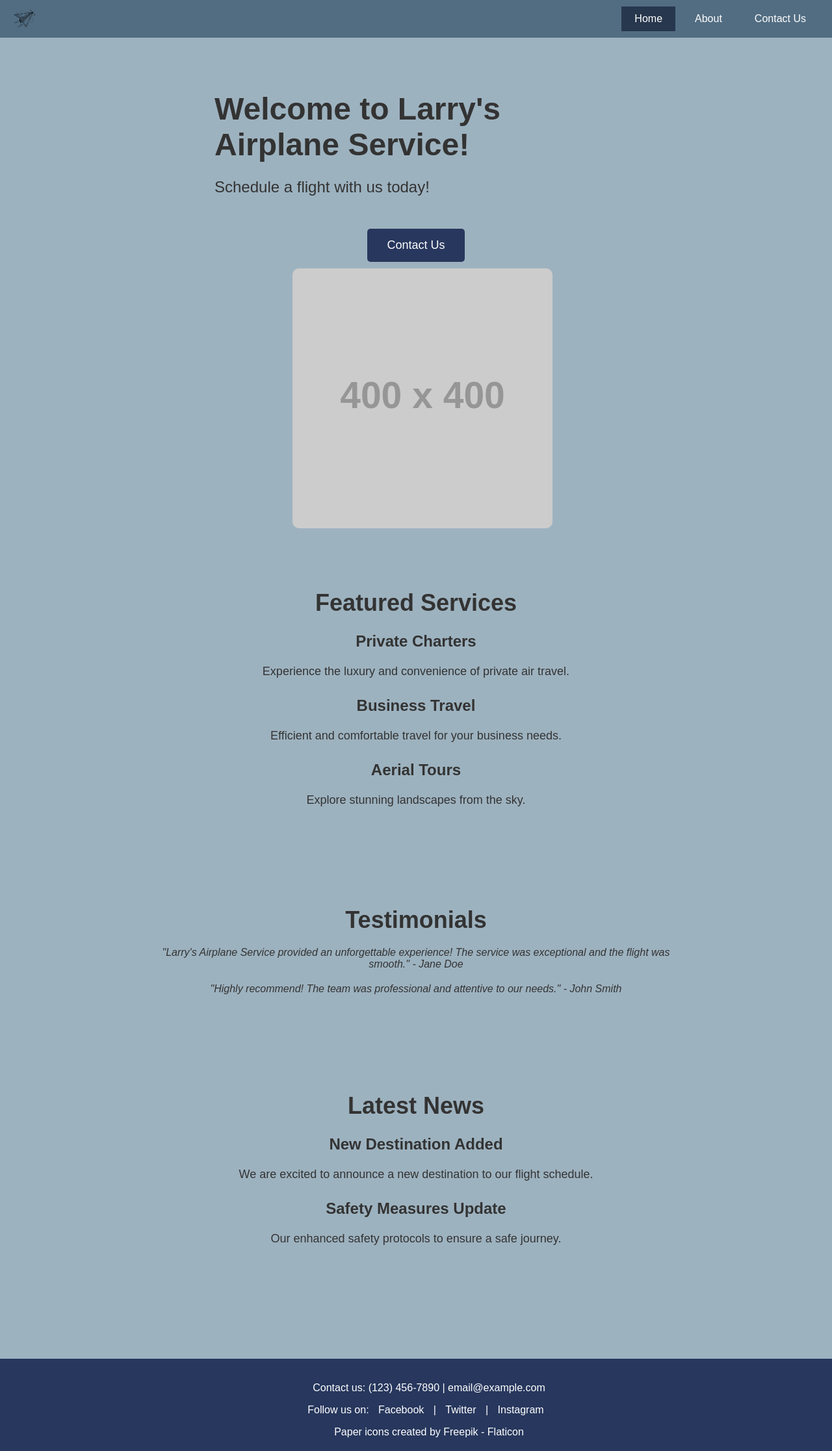
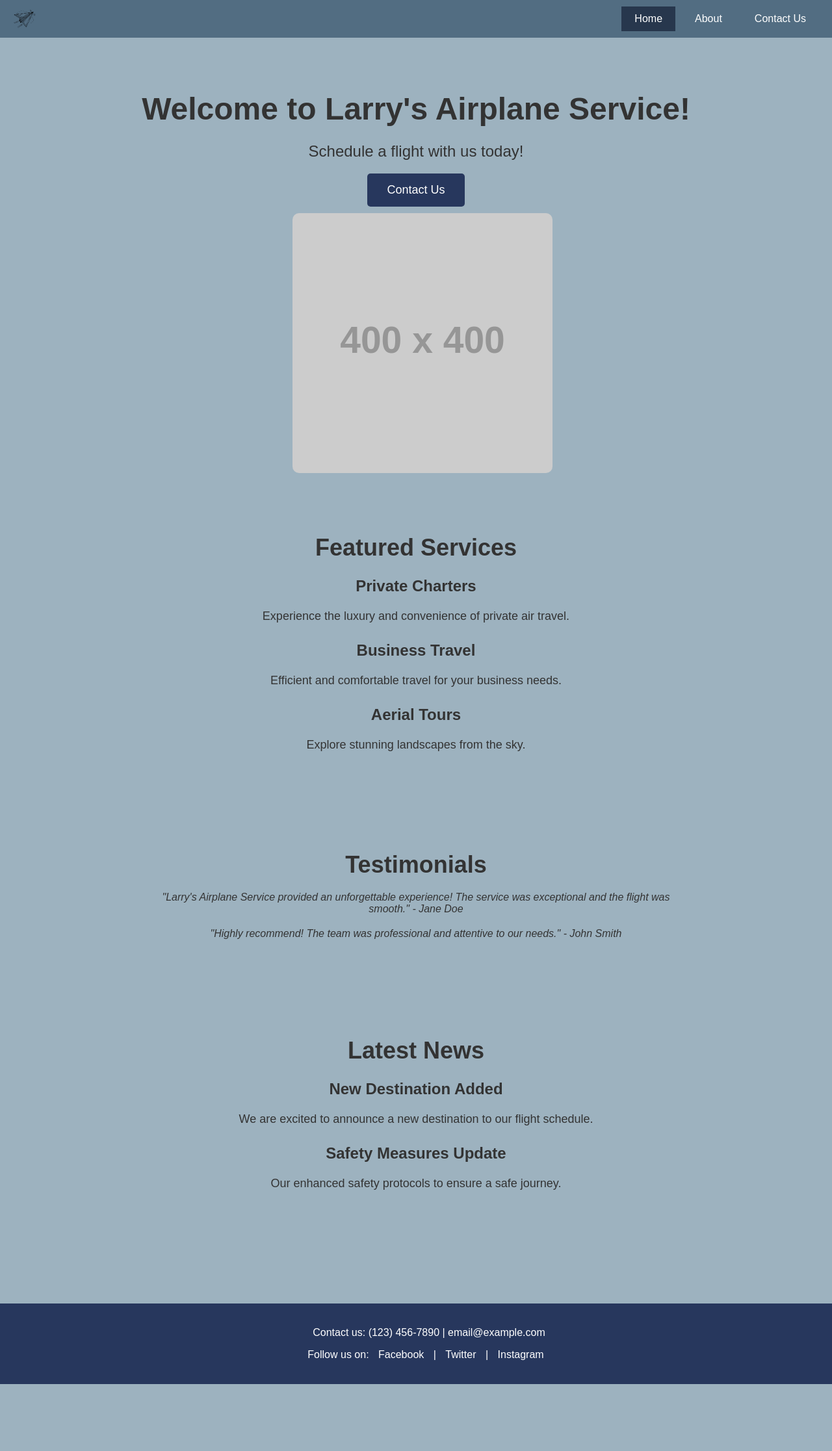
Before and after one commit to Doidae/Work-Airplane-Website, a React (Create React App) app in the folder frontend/: page / in a window 1280 px wide. Shown: the top 2233 px of the page at 65% size. After the commit the page ends 2130 px from the top, so only its background shows below. Built offline with nearby package versions, Linux system fonts and the light colour scheme.

Commit message:
Fixed the title not being aligned with the rest

```diff
--- a/frontend/src/components/Footer.js
+++ b/frontend/src/components/Footer.js
@@ -6,7 +6,6 @@ const Footer = () => {
         <div className="footer-container">
             <p>Contact us: (123) 456-7890 | email@example.com</p>
             <p>Follow us on: <a href="#">Facebook</a> | <a href="#">Twitter</a> | <a href="#">Instagram</a></p>
-            <a href="https://www.flaticon.com/free-icons/paper" title="paper icons">Paper icons created by Freepik - Flaticon</a>
         </div>
     )
 }
--- a/frontend/src/pages/HomePage.js
+++ b/frontend/src/pages/HomePage.js
@@ -5,7 +5,7 @@ import { Link } from 'react-router-dom';
 const HomePage = () => {
     return (
         <div className="homepage-container">
-            <div className="intro-container">
+            <div>
                 <h1 className="main-title">Welcome to Larry's Airplane Service!</h1>
                 <p className="subtitle">Schedule a flight with us today!</p>
             </div>
```
